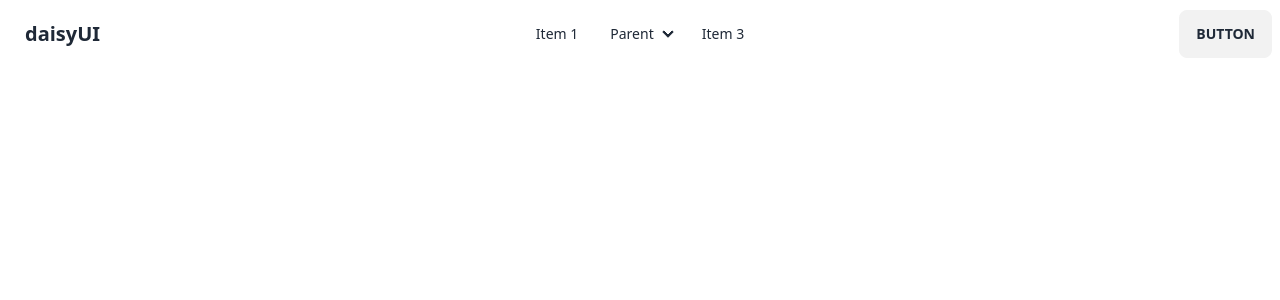
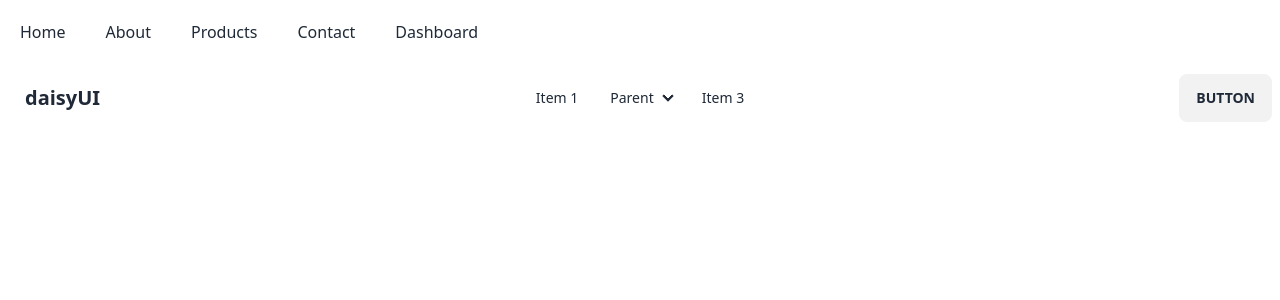
Before and after one commit to sumaiya-rahman-chowdhury/React-App, a React (Vite) app: page / in a window 1280 px wide. Shown: the top 300 px of the page. Built offline with nearby package versions, Linux system fonts and the light colour scheme.

Commit message:
created navbar + add icon

```diff
--- a/package.json
+++ b/package.json
@@ -11,7 +11,8 @@
   },
   "dependencies": {
     "react": "^18.2.0",
-    "react-dom": "^18.2.0"
+    "react-dom": "^18.2.0",
+    "react-icons": "^4.11.0"
   },
   "devDependencies": {
     "@types/react": "^18.2.15",
--- a/src/App.jsx
+++ b/src/App.jsx
@@ -1,9 +1,11 @@
+import NavBar2 from "./component/NavBar2";
 import Navbar from "./component/navbar";
 
 
 const App = () => {
   return (
     <div className="">
+      <NavBar2></NavBar2>
       <Navbar></Navbar>
     </div>
   );
--- /dev/null
+++ b/src/component/Link.jsx
@@ -0,0 +1,15 @@
+import PropTypes from 'prop-types';
+
+const Link = ({route}) => {
+    return (
+        <div>
+            <li className='m-5' > <a href={`${route.path}`}>{route.name}</a> </li>
+        </div>
+    );
+};
+
+Link.propTypes = {
+    route: PropTypes.object
+}
+
+export default Link;
--- a/src/component/NavBar2.jsx
+++ b/src/component/NavBar2.jsx
@@ -1,6 +1,10 @@
-import React from 'react';
+import React, { useState } from 'react';
+import Link from './Link';
+import { GiHamburgerMenu } from 'react-icons/gi';
 
 const NavBar2 = () => {
+
+    const [open,setOpen] = useState(false)
 
     const routes = [
         { id: 1, path: '/', name: 'Home' },
@@ -14,9 +18,12 @@ const NavBar2 = () => {
 
     return (
         <div>
+            <GiHamburgerMenu className='text-xl md:hidden'></GiHamburgerMenu>
+            <ul className='flex flex-wrap'>
             {
-                routes.map(route=> <li key={route.id}> <a href={`route.path`}>{route.name}</a> </li>)
+                routes.map(route=> <Link key={route.id} route={route}></Link>)
             }
+        </ul>
         </div>
     );
 };
```
Also changed, not shown: 1 other file (tests, documents, lock files or other folders).
